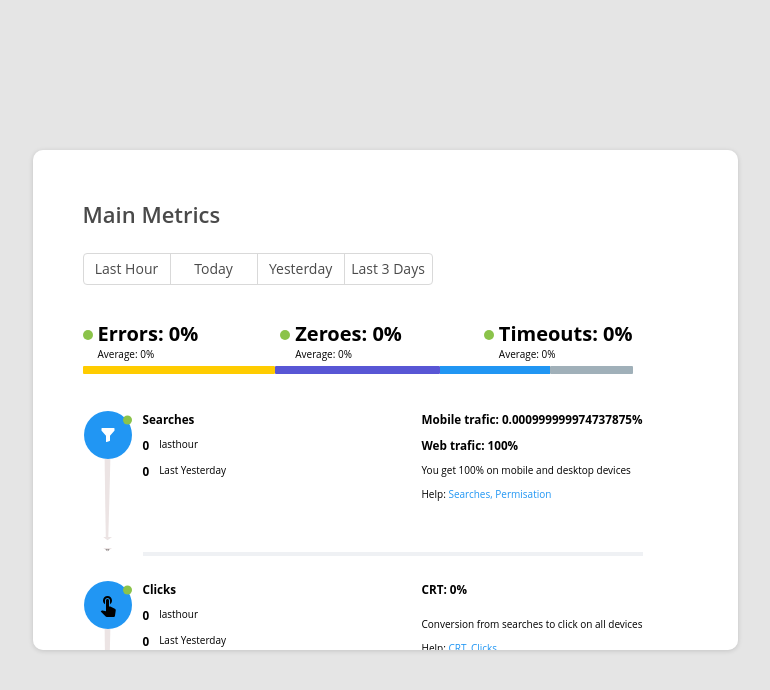
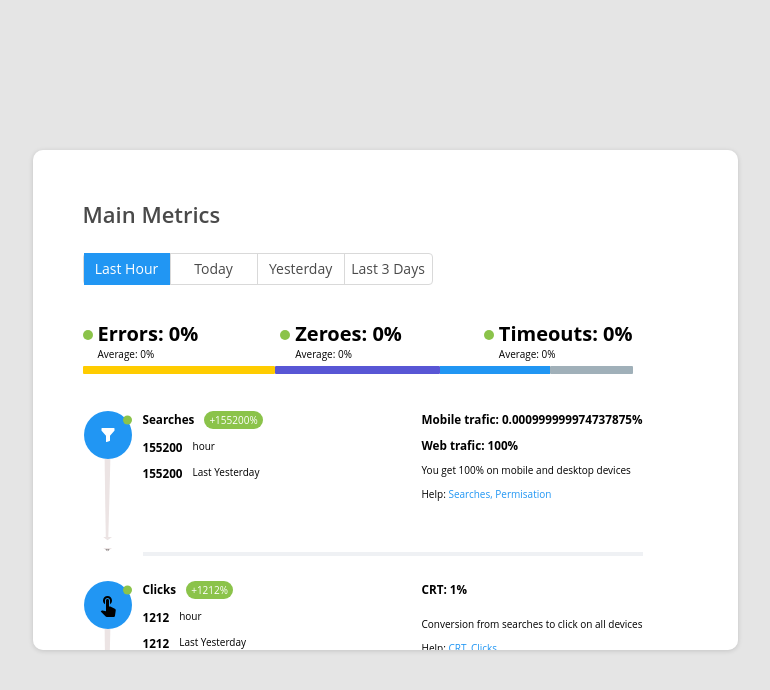
Before and after one commit to Onosgb/onoriode-godbless-cryto-test, a React (Create React App) app: page / in a window 1280 px wide. Shown: the top 690 px of the page, without its empty margins (255-1025 px from the left). Built offline with nearby package versions, Linux system fonts and the light colour scheme.

Commit message:
select the last hour on page load

```diff
--- a/src/components/Hours.tsx
+++ b/src/components/Hours.tsx
@@ -1,7 +1,7 @@
 import { useState } from "react";
 
 const Hours: React.FC<{ filterData: Function }> = ({ filterData }) => {
-  const [selected, setSelected] = useState("lasthour");
+  const [selected, setSelected] = useState("hour");
   const [durations] = useState([
     {
       type: "hour",
--- a/src/pages/Dashboard.tsx
+++ b/src/pages/Dashboard.tsx
@@ -57,7 +57,7 @@ const Dashboard = () => {
 
   useEffect(() => {
     dispatch(fetchMetricsAsync());
-    setSelectedFilter("lasthour");
+    setSelectedFilter("hour");
     // eslint-disable-next-line
   }, []);
 
```
